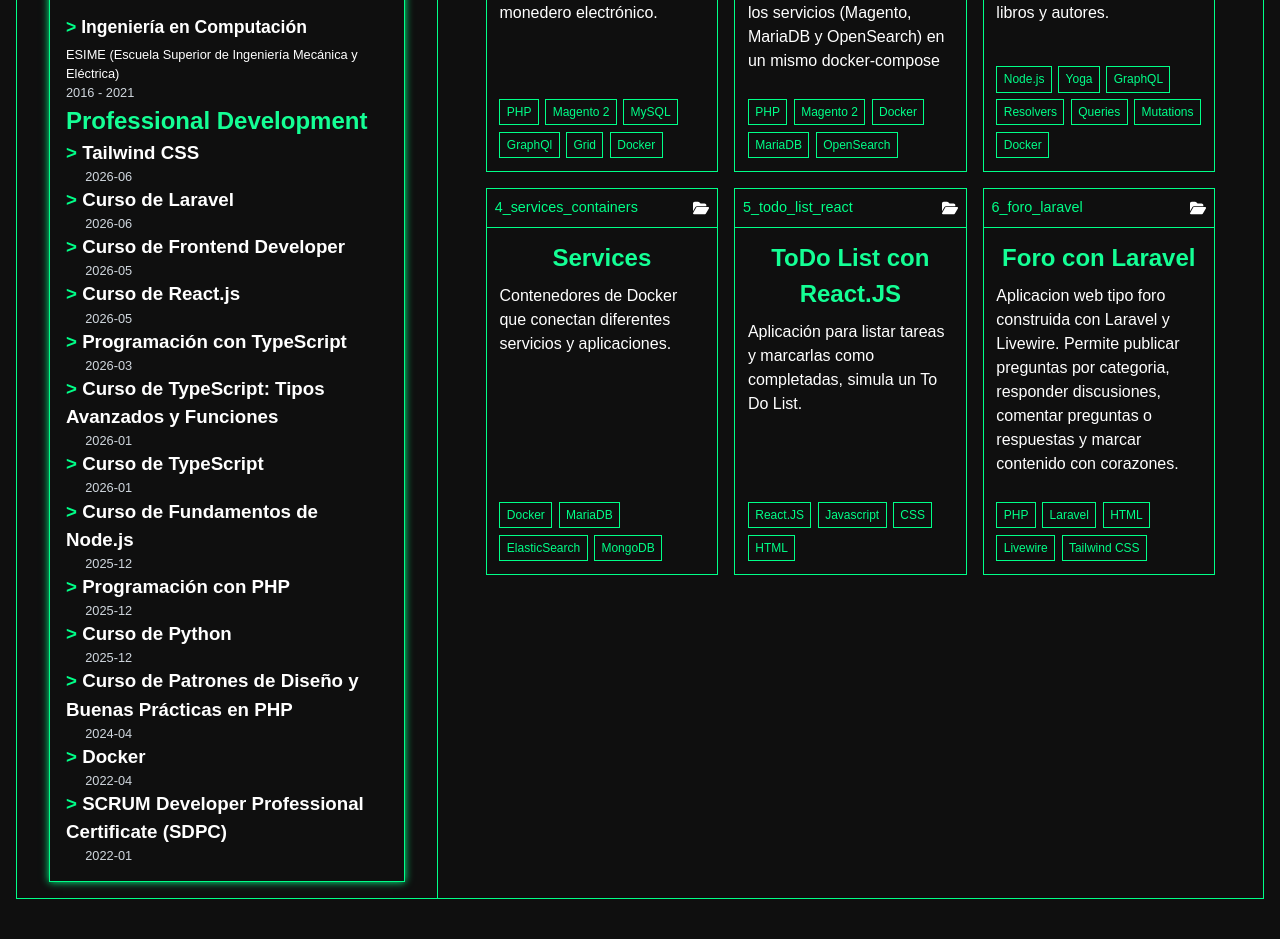
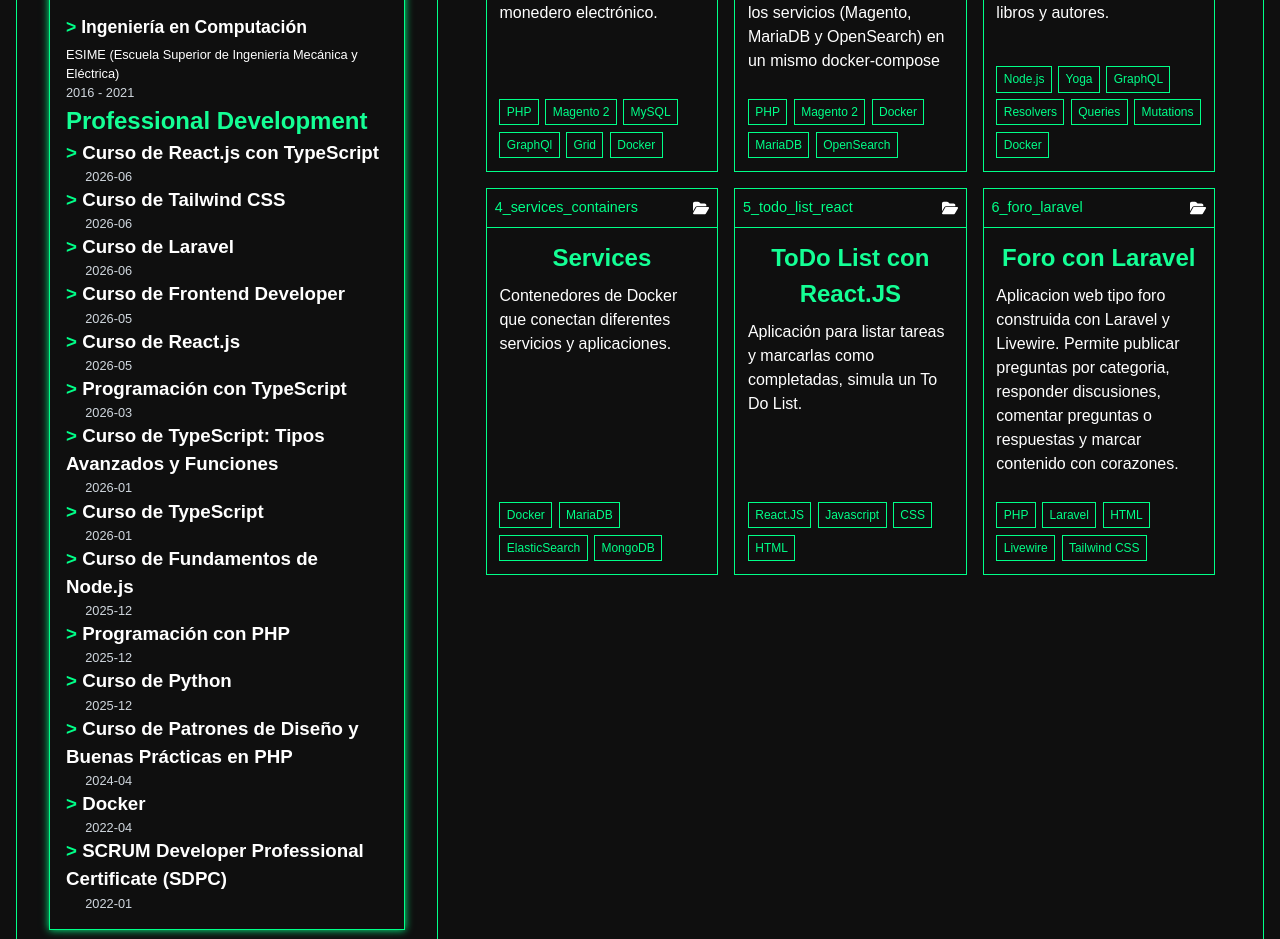
Before and after one commit to eddgalan/eddgalan.github.io, a React (Vite) app: page / in a window 1280 px wide. Shown: the part 2620-3559 px from the top of the page. Before the commit the page ends 3519 px from the top, so only its background shows below. Built offline with nearby package versions, Linux system fonts and the light colour scheme.

Commit message:
Add React.js with TypeScript course to ProfessionalDevelopment in EducationSection

```diff
--- a/src/Components/EducationSection/index.jsx
+++ b/src/Components/EducationSection/index.jsx
@@ -20,8 +20,14 @@ function EducationSection() {
   ];
   const professionalDevelopmentItems = [
     {
+      id: 'eaaecfc9-f484-4998-99e2-724079a14b2c',
+      title: 'Curso de React.js con TypeScript',
+      expedition: '2026-06',
+      show: true
+    },
+    {
       id: 'f6bdbdb4-d306-488e-ab78-55462e5e07cf',
-      title: 'Tailwind CSS',
+      title: 'Curso de Tailwind CSS',
       expedition: '2026-06',
       show: true
     },
```
